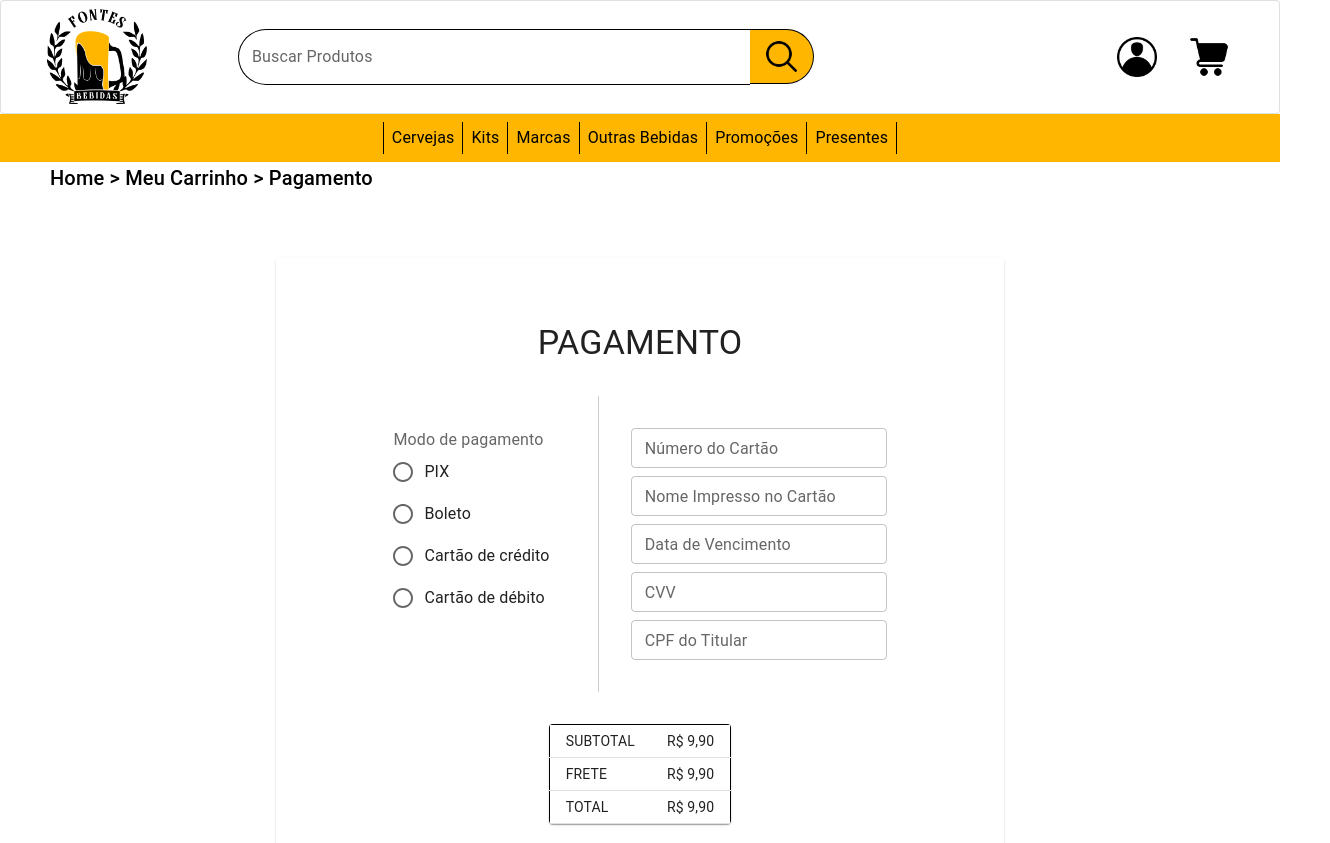
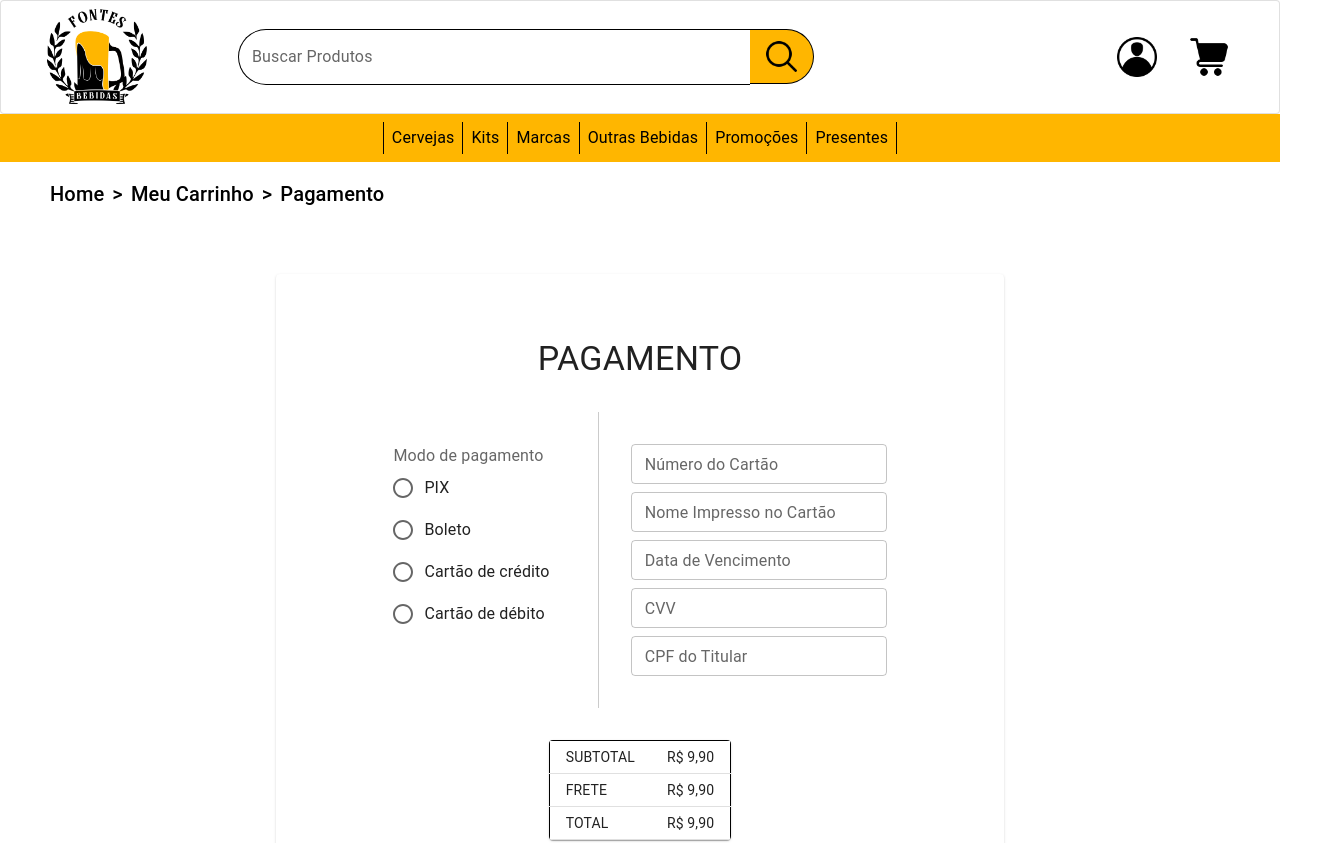
Before and after one commit to ThalesSilva19/IHC-Bebidas, a Next.js app: page /payment in a window 1280 px wide. Shown: the top 843 px of the page, 1330 px wide, since content can reach past the window. Built offline with nearby package versions, Linux system fonts and the light colour scheme.

Commit message:
Colocando os caminhos e links nele

```diff
--- a/package.json
+++ b/package.json
@@ -14,7 +14,7 @@
     "@mui/icons-material": "^5.10.6",
     "@mui/material": "^5.10.6",
     "@mui/x-date-pickers": "^5.0.9",
-    "dayjs": "^1.11.6",
+    "dayjs": "^1.11.7",
     "next": "^12.3.1",
     "react": "^18.2.0",
     "react-dom": "^18.2.0",
--- a/src/pages/payment.jsx
+++ b/src/pages/payment.jsx
@@ -1,4 +1,5 @@
 import React from 'react'
+import Link from 'next/link'
 
 import { Box, Typography } from '@mui/material';
 
@@ -13,10 +14,43 @@ export default function Payment() {
             <Appbar />
             <Navbar />
             <Box sx={{
+                display: 'flex',
+                flexDirection: 'row',
+                columnGap: '8px',
+                marginTop: '16px',
                 marginLeft: '50px',
-                fontSize: '20px'
-            }}>
-                <Typography variant='h6'>Home {'>'} Meu Carrinho {'>'} Pagamento</Typography>
+                width: '100%'
+                }}>
+                <Link href='/'>
+                    <Typography variant='h6' sx={{
+                        "&:hover": {
+                            cursor: 'pointer !important'
+                        },
+                    }}>
+                        Home
+                    </Typography>
+                </Link>
+                <Typography variant='h6'>{'>'}</Typography>
+                <Link href='/cart'>
+                    <Typography variant='h6' sx={{
+                        "&:hover": {
+                            cursor: 'pointer !important'
+                        },
+                    }}>
+                        Meu Carrinho
+                    </Typography>
+                </Link>
+
+                <Typography variant='h6'>{'>'}</Typography>
+                <Link href='/payment'>
+                    <Typography variant='h6' sx={{
+                        "&:hover": {
+                            cursor: 'pointer !important'
+                        },
+                    }}>
+                        Pagamento
+                    </Typography>
+                </Link>
             </Box>
             <Box sx={{
                 width: '100%',
```
Also changed, not shown: src/pages/auth/login.jsx (+28 -4 lines), src/pages/auth/register.jsx (+28 -4 lines), src/pages/products/[product_id].jsx (+21 -0 lines), 1 other file (tests, documents, lock files or other folders).
